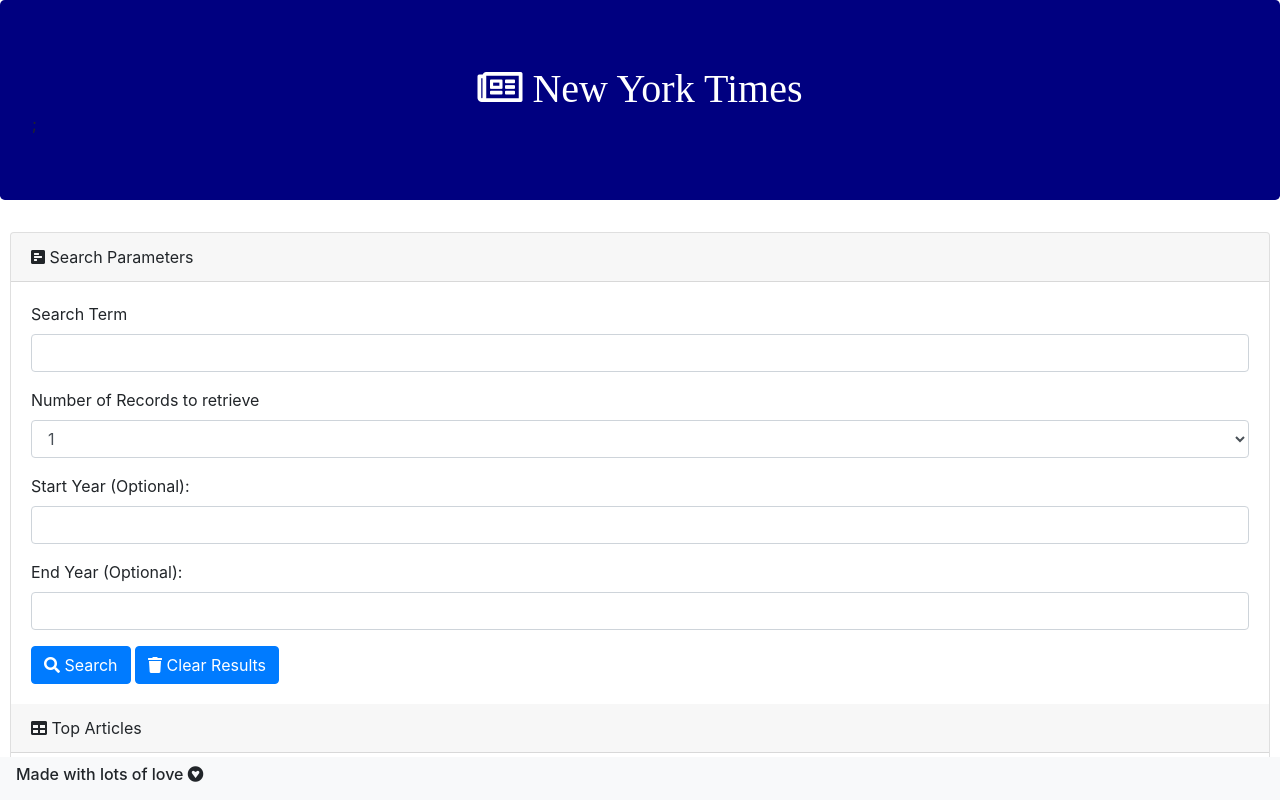
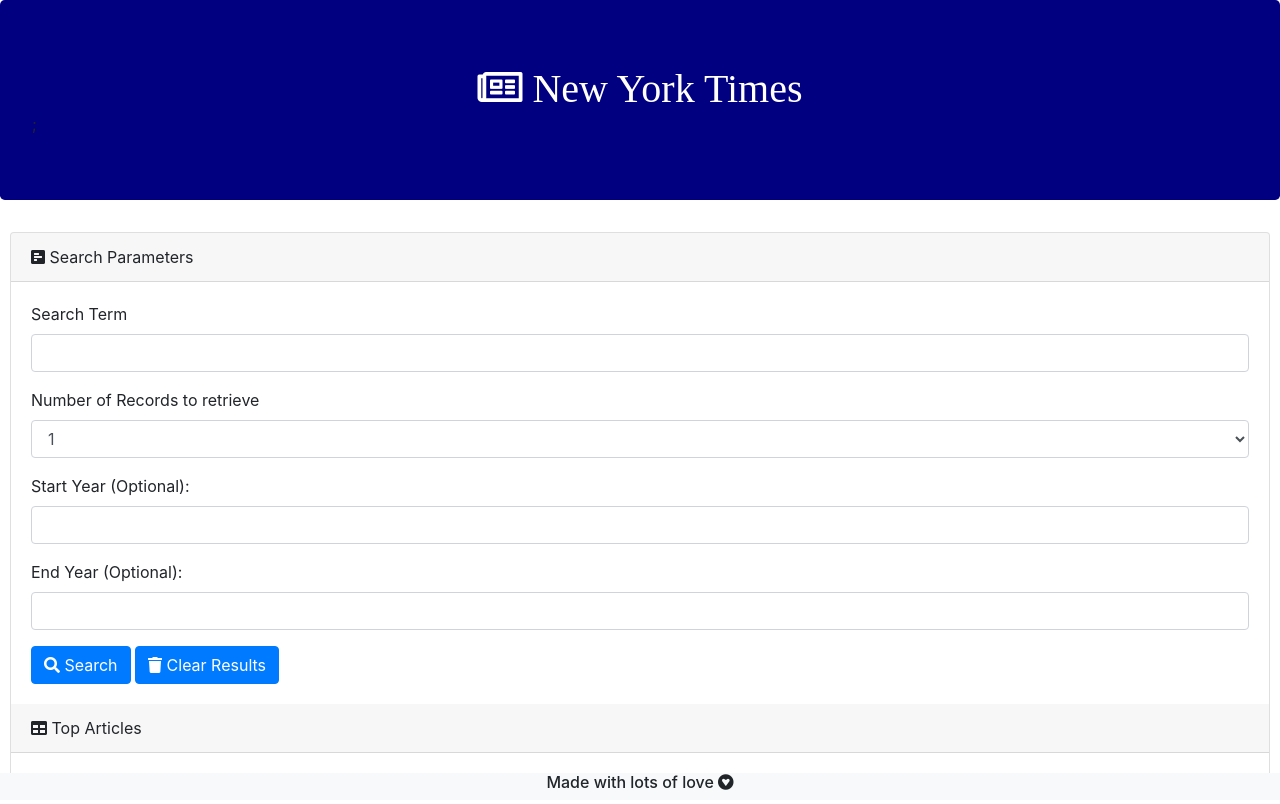
Before and after one commit to kschang77/NYTSearch, a plain HTML site: page index.html in a window 1280 px wide. Drawn offline with nearby package versions, Linux system fonts and the light colour scheme.

Commit message:
2020/03/28 NB change navbar to footer

```diff
--- a/index.html
+++ b/index.html
@@ -81,7 +81,7 @@
 
         </div>
 
-        <nav class="navbar fixed-bottom navbar-light bg-light">
+        <nav class="footer fixed-bottom navbar-light bg-light">
             <h6>Made with lots of love <i class="fab fa-gratipay"></i></h6>
         </nav>
 
```
